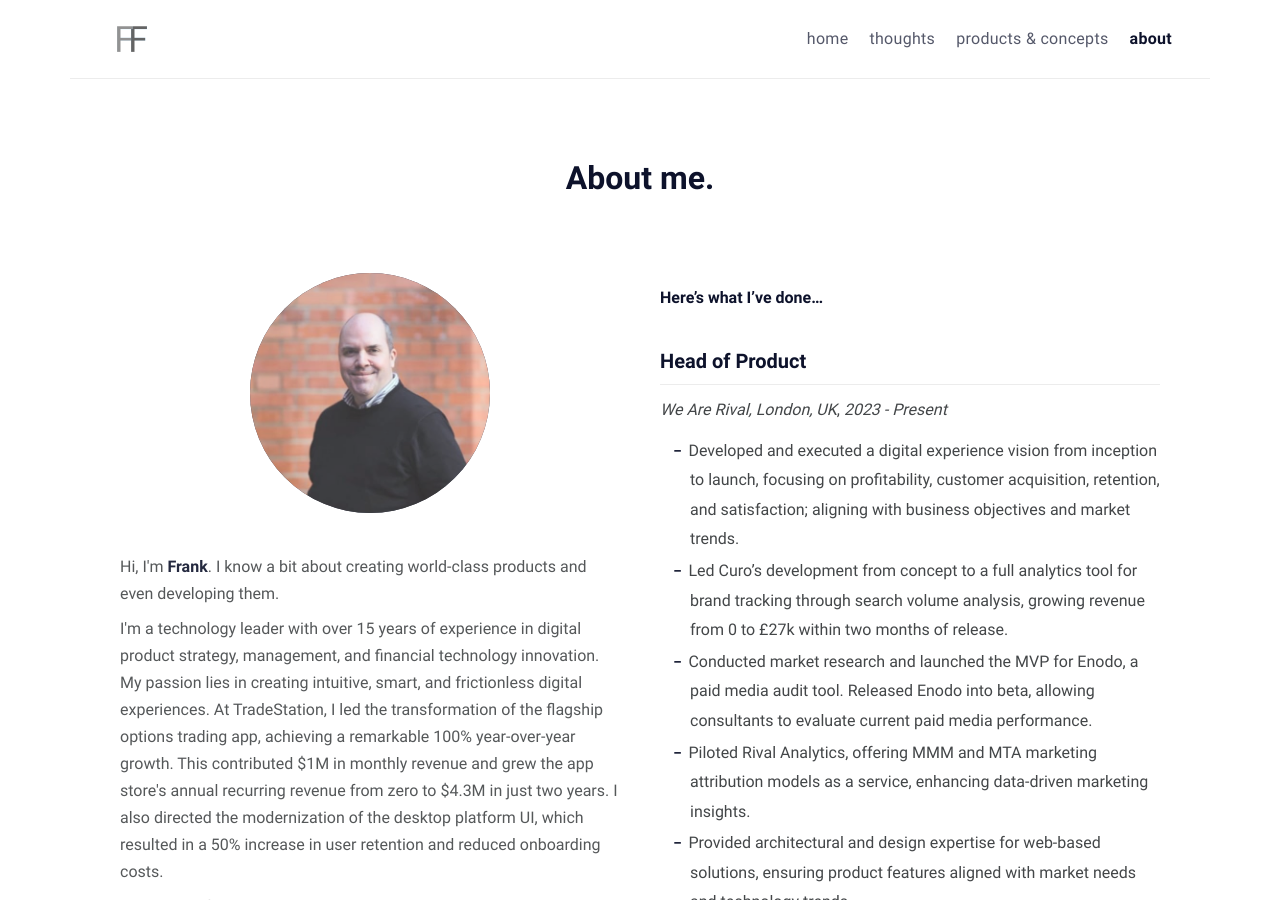
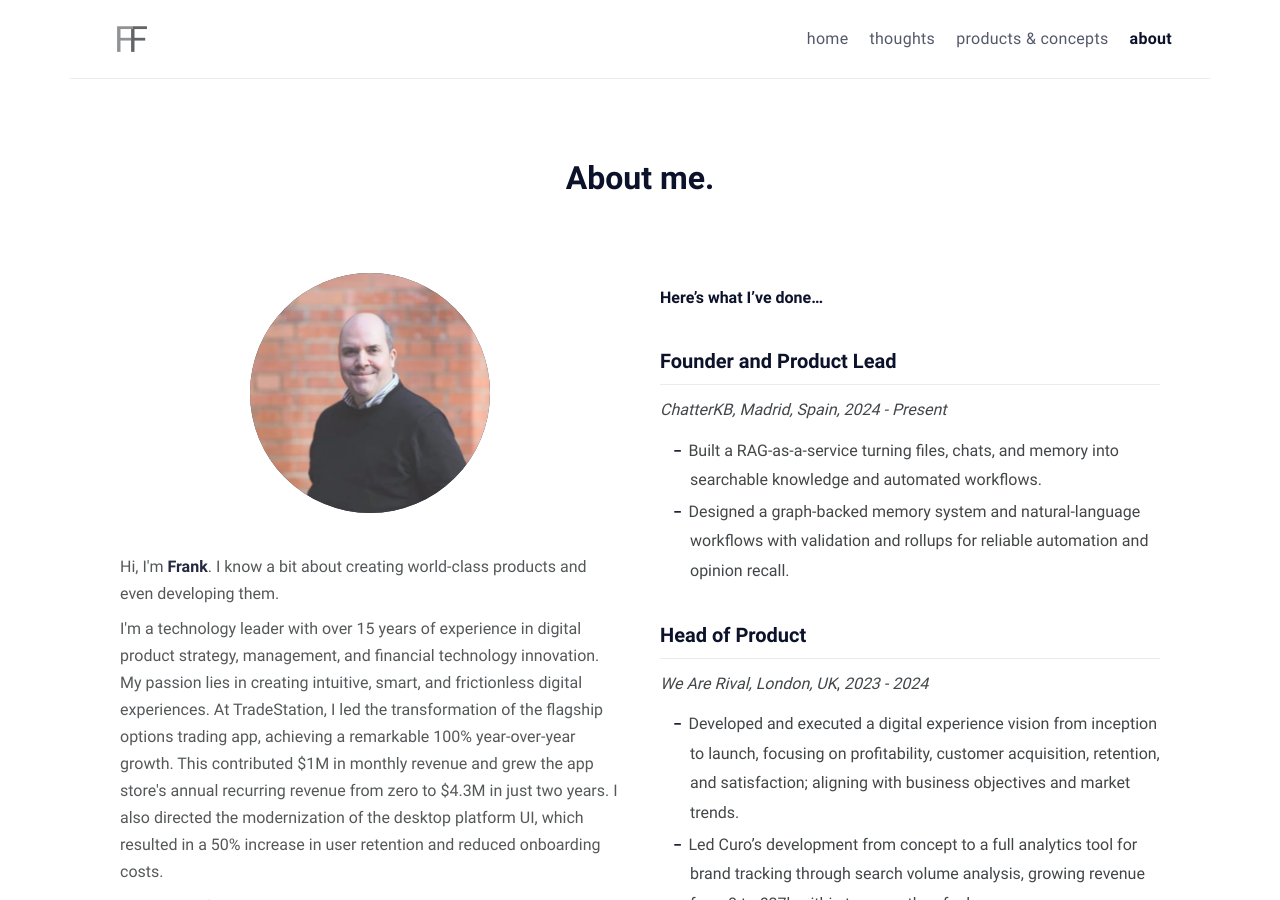
Before and after one commit to frafdez/blog, a Jekyll site: the page built from about.md, in a window 1280 px wide and 900 px high. Built offline with Jekyll 4.4.1, drawn with Linux system fonts in a browser that asks for light colours.

```diff
--- a/about.md
+++ b/about.md
@@ -8,9 +8,16 @@ comments: false
 
 **Here's what I've done...**
 
+### Founder and Product Lead
+*ChatterKB, Madrid, Spain, 2024 - Present*
+
+- Built a RAG-as-a-service turning files, chats, and memory into searchable knowledge and automated workflows.
+- Designed a graph-backed memory system and natural-language workflows with validation and rollups for reliable automation and opinion recall.
+
+
 ### Head of Product
 
-*We Are Rival, London, UK*, *2023 - Present*
+*We Are Rival, London, UK*, *2023 - 2024*
 
 - Developed and executed a digital experience vision from inception to launch, focusing on profitability, customer acquisition, retention, and satisfaction; aligning with business objectives and market trends.
 - Led Curo's development from concept to a full analytics tool for brand tracking through search volume analysis, growing revenue from 0 to £27k within two months of release.
```
Also changed, not shown: _posts/2025-09-09-good-polymorphism.md (added, +13 -0 lines), _posts/2025-10-07-the-phd-vs-goldfish-paradox-in-ai.md (added, +12 -0 lines), concepts.md (+10 -19 lines), assets/img/gold-fish.jpeg (added), assets/img/poly.jpeg (added), 3 other files.
